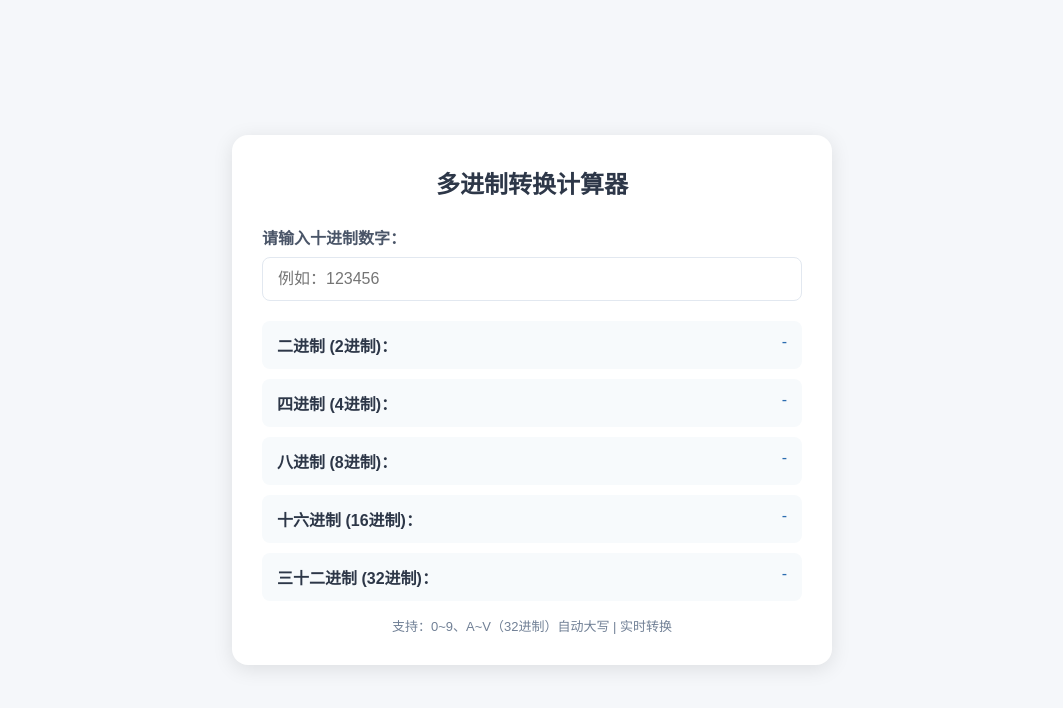
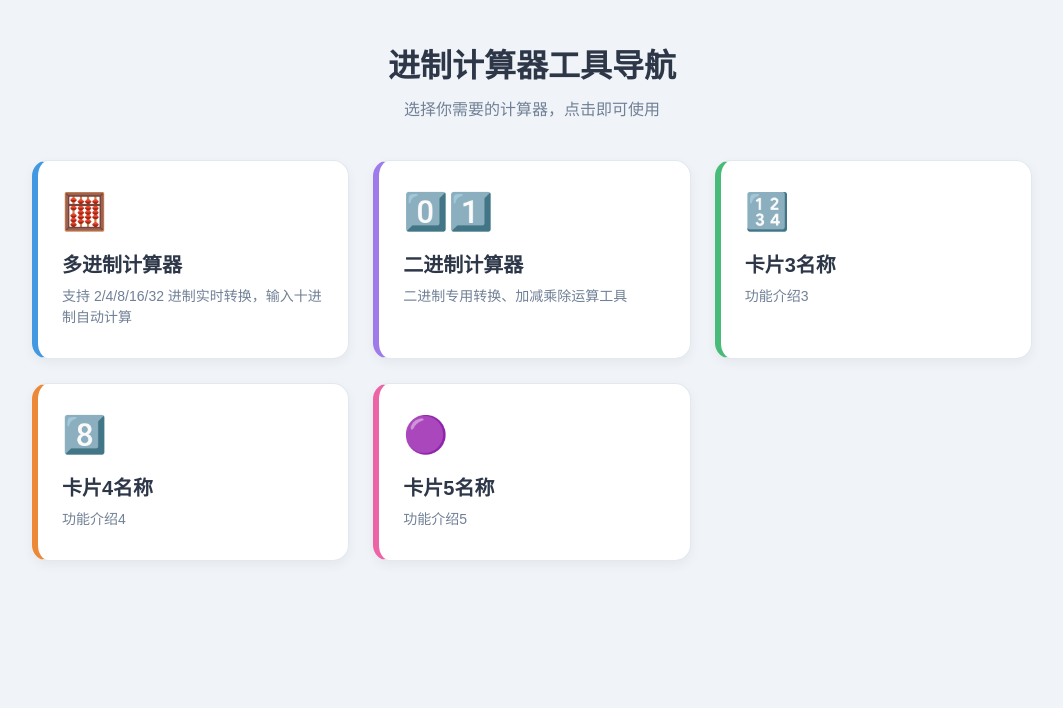
Before and after one commit to xiayeyueguang/power_work, a plain HTML site: page index.html in a window 1280 px wide. Shown: the whole page, without its empty margins (108-1171 px from the left). Drawn offline with Linux system fonts and the light colour scheme.

Commit message:
修改主页面

```diff
--- a/进制换算计算器.html
+++ b/index.html
@@ -3,7 +3,7 @@
 <head>
     <meta charset="UTF-8">
     <meta name="viewport" content="width=device-width, initial-scale=1.0">
-    <title>多进制转换计算器</title>
+    <title>进制计算器导航</title>
     <style>
         * {
             margin: 0;
@@ -13,166 +13,128 @@
         }
 
         body {
-            background-color: #f5f7fa;
-            padding: 30px;
-            display: flex;
-            justify-content: center;
-            align-items: center;
+            background: #f0f4f8;
             min-height: 100vh;
+            padding: 40px 20px;
         }
 
-        .calculator {
-            background: white;
-            padding: 30px;
-            border-radius: 16px;
-            box-shadow: 0 4px 20px rgba(0,0,0,0.1);
-            width: 100%;
-            max-width: 600px;
+        .container {
+            max-width: 1000px;
+            margin: 0 auto;
         }
 
-        .title {
+        /* 标题区域 */
+        .header {
             text-align: center;
-            margin-bottom: 25px;
-            color: #2d3748;
-            font-size: 24px;
+            margin-bottom: 40px;
         }
 
-        .input-group {
-            margin-bottom: 20px;
+        .header h1 {
+            font-size: 32px;
+            color: #2d3748;
+            margin-bottom: 10px;
         }
 
-        label {
-            display: block;
-            margin-bottom: 8px;
-            font-weight: bold;
-            color: #4a5568;
+        .header p {
+            color: #718096;
+            font-size: 16px;
         }
 
-        input {
-            width: 100%;
-            padding: 12px 15px;
-            border: 1px solid #e2e8f0;
-            border-radius: 8px;
-            font-size: 16px;
-            outline: none;
-            transition: border 0.3s;
+        /* 卡片网格 */
+        .card-grid {
+            display: grid;
+            grid-template-columns: repeat(auto-fill, minmax(280px, 1fr));
+            gap: 24px;
         }
 
-        input:focus {
+        /* 卡片样式 */
+        .card {
+            background: white;
+            border-radius: 16px;
+            padding: 30px 24px;
+            box-shadow: 0 4px 12px rgba(0,0,0,0.05);
+            text-decoration: none;
+            color: #2d3748;
+            transition: all 0.3s ease;
+            border: 1px solid #e2e8f0;
+        }
+
+        .card:hover {
+            transform: translateY(-6px);
+            box-shadow: 0 12px 20px rgba(0,0,0,0.1);
             border-color: #4299e1;
         }
 
-        .result-item {
-            background: #f7fafc;
-            padding: 12px 15px;
-            border-radius: 8px;
-            margin-bottom: 10px;
-            font-size: 16px;
-            display: flex;
-            justify-content: space-between;
+        .card-icon {
+            font-size: 36px;
+            margin-bottom: 16px;
+            color: #4299e1;
         }
 
-        .base-name {
-            font-weight: bold;
-            color: #2d3748;
+        .card h3 {
+            font-size: 20px;
+            margin-bottom: 8px;
         }
 
-        .value {
-            color: #2b6cb0;
-            font-weight: 500;
-            word-break: break-all;
+        .card-desc {
+            color: #718096;
+            font-size: 14px;
+            line-height: 1.5;
         }
 
-        .tip {
-            margin-top: 15px;
-            font-size: 13px;
-            color: #718096;
-            text-align: center;
-        }
+        /* 配色 */
+        .card-blue { border-left: 6px solid #4299e1; }
+        .card-purple { border-left: 6px solid #9f7aea; }
+        .card-green { border-left: 6px solid #48bb78; }
+        .card-orange { border-left: 6px solid #ed8936; }
+        .card-pink { border-left: 6px solid #ed64a6; }
     </style>
 </head>
 <body>
-    <div class="calculator">
-        <h2 class="title">多进制转换计算器</h2>
 
-        <div class="input-group">
-            <label>请输入十进制数字：</label>
-            <input type="text" id="decimalInput" placeholder="例如：123456" oninput="convertAll()">
+    <div class="container">
+        <div class="header">
+            <h1>进制计算器工具导航</h1>
+            <p>选择你需要的计算器，点击即可使用</p>
         </div>
 
-        <div class="result-item">
-            <span class="base-name">二进制 (2进制)：</span>
-            <span id="bin" class="value">-</span>
+        <div class="card-grid">
+            <!-- 卡片1：多进制计算器 -->
+            <a href="进制换算计算器.html" class="card card-blue">
+                <div class="card-icon">🧮</div>
+                <h3>多进制计算器</h3>
+                <p class="card-desc">支持 2/4/8/16/32 进制实时转换，输入十进制自动计算</p>
+            </a>
+
+            <!-- 卡片2：模拟量计算机计算器 -->
+            <a href="binary.html" class="card card-purple">
+                <div class="card-icon">0️⃣1️⃣</div>
+                <h3>二进制计算器</h3>
+                <p class="card-desc">二进制专用转换、加减乘除运算工具</p>
+            </a>
+
+            <!-- 卡片3： -->
+            <a href="hex.html" class="card card-green">
+                <div class="card-icon">🔢</div>
+                <h3>卡片3名称</h3>
+                <p class="card-desc">功能介绍3</p>
+            </a>
+
+            <!-- 卡片4： -->
+            <a href="oct.html" class="card card-orange">
+                <div class="card-icon">8️⃣</div>
+                <h3>卡片4名称</h3>
+                <p class="card-desc">功能介绍4</p>
+            </a>
+
+            <!-- 卡片5： -->
+            <a href="base32.html" class=" card card-pink">
+                <div class="card-icon">🟣</div>
+                <h3>卡片5名称</h3>
+                <p class="card-desc">功能介绍5</p>
+            </a>
         </div>
-        <div class="result-item">
-            <span class="base-name">四进制 (4进制)：</span>
-            <span id="quat" class="value">-</span>
-        </div>
-        <div class="result-item">
-            <span class="base-name">八进制 (8进制)：</span>
-            <span id="oct" class="value">-</span>
-        </div>
-        <div class="result-item">
-            <span class="base-name">十六进制 (16进制)：</span>
-            <span id="hex" class="value">-</span>
-        </div>
-        <div class="result-item">
-            <span class="base-name">三十二进制 (32进制)：</span>
-            <span id="base32" class="value">-</span>
-        </div>
-
-        <p class="tip">支持：0~9、A~V（32进制）自动大写 | 实时转换</p>
     </div>
 
-    <script>
-        // 32进制字符集（0-9, A-V 共32个）
-        const CHARS_32 = '0123456789ABCDEFGHIJKLMNOPQRSTUV';
-
-        // 十进制转任意进制（通用）
-        function decimalToBase(num, base, chars = null) {
-            if (num === 0) return '0';
-            if (num < 0) return '-' + decimalToBase(-num, base, chars);
-
-            let result = '';
-            const charSet = chars || '0123456789ABCDEF';
-
-            while (num > 0) {
-                const rem = num % base;
-                result = charSet[rem] + result;
-                num = Math.floor(num / base);
-            }
-            return result;
-        }
-
-        // 实时转换所有进制
-        function convertAll() {
-            const input = document.getElementById('decimalInput').value.trim();
-            const num = parseInt(input, 10);
-
-            // 清空或非数字
-            if (input === '' || isNaN(num)) {
-                document.getElementById('bin').textContent = '-';
-                document.getElementById('quat').textContent = '-';
-                document.getElementById('oct').textContent = '-';
-                document.getElementById('hex').textContent = '-';
-                document.getElementById('base32').textContent = '-';
-                return;
-            }
-
-            // 开始转换
-            const bin = decimalToBase(num, 2);
-            const quat = decimalToBase(num, 4);
-            const oct = decimalToBase(num, 8);
-            const hex = decimalToBase(num, 16);
-            const base32 = decimalToBase(num, 32, CHARS_32);
-
-            // 显示结果
-            document.getElementById('bin').textContent = bin;
-            document.getElementById('quat').textContent = quat;
-            document.getElementById('oct').textContent = oct;
-            document.getElementById('hex').textContent = hex;
-            document.getElementById('base32').textContent = base32;
-        }
-    </script>
 </body>
 </html>
```
